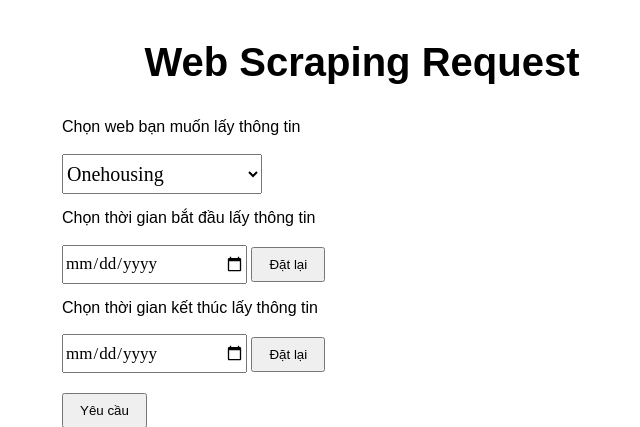
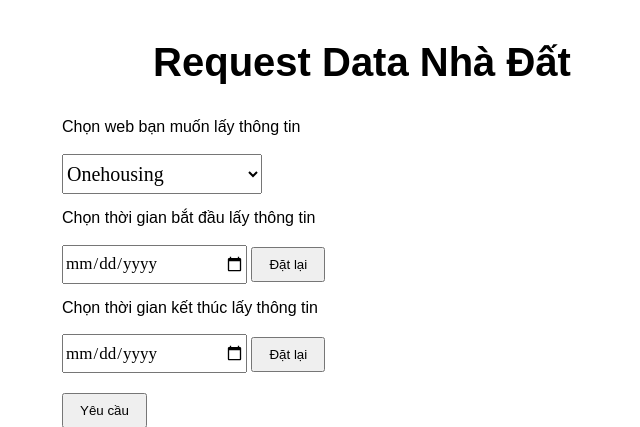
Before and after one commit to PhamMaiLinh-2403/estates-app, a FastAPI app: page / in a window 1280 px wide. Shown: the top 427 px of the page, without its empty margins (278-918 px from the left). Run offline with FastAPI, Linux system fonts and the light colour scheme.

Commit message:
fix home.html

```diff
--- a/templates/home.html
+++ b/templates/home.html
@@ -24,7 +24,7 @@
         </style>
     </head>
     <body>
-        <h2 style="text-align:center; font-size: 40px;">Web Scraping Request</h2>
+        <h2 style="text-align:center; font-size: 40px;">Request Data Nhà Đất</h2>
 
         <form method="POST" action="/submit">
             <label for="web">Chọn web bạn muốn lấy thông tin</label>
```
